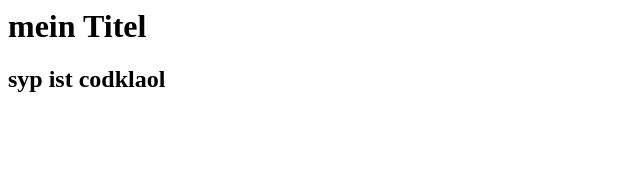
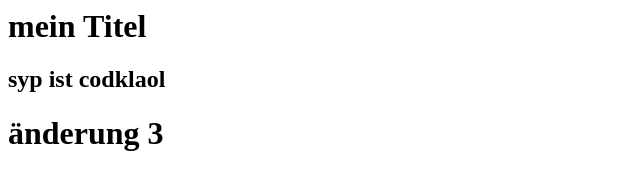
Before and after one commit to johanna2606/gitSYP-KW, a plain HTML site: page index.html in a window 1280 px wide. Shown: the whole page, without its empty margins (0-640 px from the left). Drawn offline with Linux system fonts and the light colour scheme.

Commit message:
3 änderung ins repoitory

```diff
--- a/index.html
+++ b/index.html
@@ -4,6 +4,7 @@
 <body>
 <h1>mein Titel</h1>
 <h2> syp ist codklaol</h2>
+<h1>änderung 3</h1>
 
 </body>
 </html>
```
